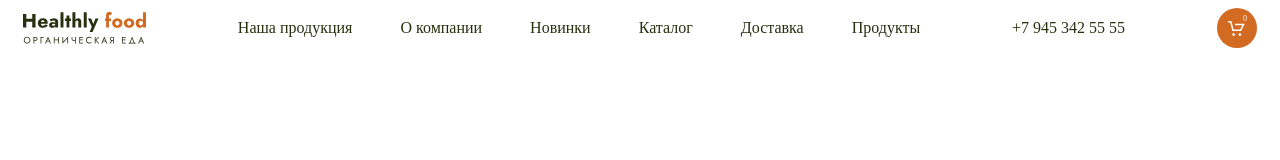
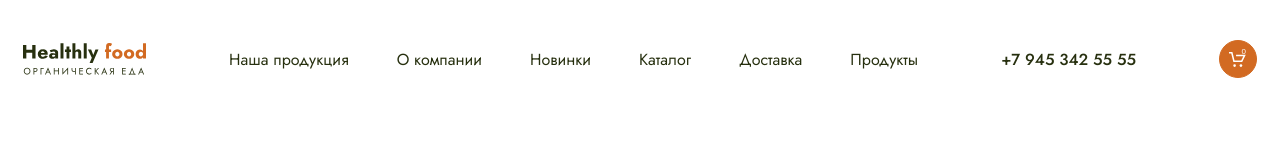
Before and after one commit to NataliFeo/Module02-Shop, a website built with webpack: page src/index.html in a window 1280 px wide. Built offline with nearby package versions, Linux system fonts and the light colour scheme.

Commit message:
add header changes

```diff
--- a/src/index.html
+++ b/src/index.html
@@ -33,9 +33,9 @@
                 </ul>
             </nav>
             <a href="tel:+79453425555" class="header__tel">+7 945 342 55 55</a>
-            <a href="#" class="header__cart">
+            <button href="#" class="header__cart">
                 <span class="header__counter">0</span>
-            </a>
+            </button>
         </header>
     </div>
 </body>
--- a/src/index.js
+++ b/src/index.js
@@ -1,2 +1,2 @@
 import './styles/main.scss';
-/*import './index.html';*/
+import './index.html';
--- a/src/styles/main.scss
+++ b/src/styles/main.scss
@@ -1,6 +1,20 @@
-$text: #27300f;
+@import url('https://fonts.googleapis.com/css2?family=Cormorant:ital,wght@0,700;1,700&family=Jost:wght@400;500&display=swap');
+
+$green: #27300f;
 $orange: #d26a22;
 $white: #fff;
+
+$font-jost: 'Jost', sans-serif;
+$font-cornorant: 'Cormorant', serif;
+
+html {
+    font-size: 10px;
+}
+
+body {
+    font-size: 1.6rem;
+    font-family: $font-jost;
+}
 
 .header {
     max-width: 1440 px;
@@ -10,24 +24,26 @@ $white: #fff;
     display: flex;
     justify-content: space-between;
     align-items: center;
+    margin-top: 4rem;
     &__nav {
         display: flex;
         list-style-type: none;
         margin: 0;
         padding-left: 0;
-        gap: 48px;
+        gap: 4.8rem;
     }
     &__link {
-        font-size: 16px;
-        color: $text;
+        font-size: 1.6rem;
+        color: $green;
         text-decoration: none;
         &:hover {
             color: $orange;
         }
     }
     &__tel {
-        font-size: 16px;
-        color: $text;
+        font-size: 1.6rem;
+        color: $green;
+        font-weight: 500;
         text-decoration: none;
         &:hover {
             color: $orange;
@@ -35,22 +51,27 @@ $white: #fff;
     }
     &__cart {
         display: block;
-        width: 40px;
-        height: 40px;
+        width: 3.8rem;
+        height: 3.8rem;
         border-radius: 100%;
         background-color: $orange;
         background-image: url(../images/cart.svg);
         background-repeat: no-repeat;
         background-position: center center;
-        background-size: 17px 15px;
+        background-size: 1.7rem 1.5rem;
         position: relative;
+        border: 1px solid $orange;
+        &:hover {
+            background-color: $green;
+            border: 1px solid $green;
+        }
     }
     &__counter {
-        font-size: 8px;
+        font-size: .8rem;
         color: $white;
         position: absolute;
-        right: 10px;
-        top: 6px;
+        right: 1rem;
+        top: .6rem;
     }
 }
 
@@ -59,6 +80,6 @@ $white: #fff;
     background-image: url(../images/logo.svg);
     background-repeat: no-repeat;
     background-size: cover;
-    width: 123px;
-    height: 32px;
+    width: 12.3rem;
+    height: 3.2rem;
 }
```
Also changed, not shown: dist/index.html, dist/styles/main.css, 2 other files.
